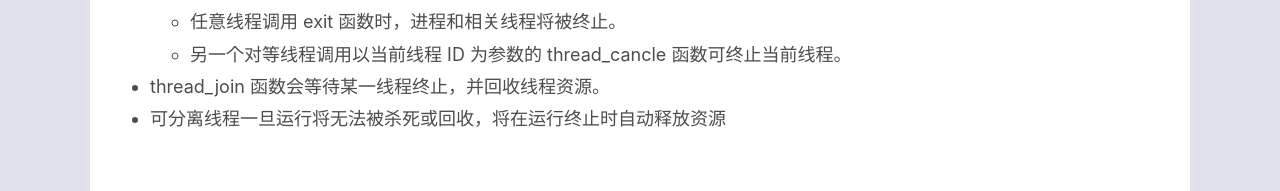
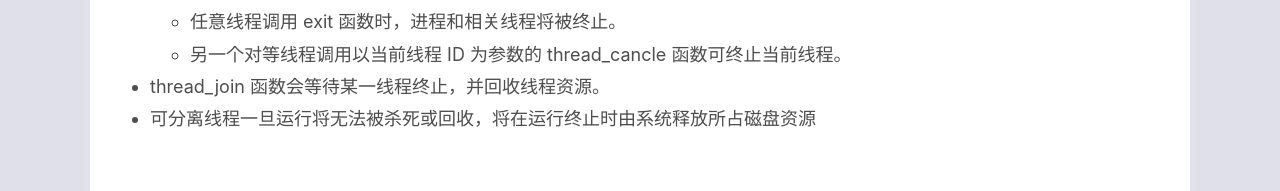
Before and after one commit to xxleyi/xxleyi.github.io, a Jekyll site: the page built from _posts/2017-10-18-并发编程：进程、IO 多路复用、线程.md, in a window 1280 px wide and 900 px high, scrolled down 2267 px. Shown: the part 706-897 px from the top of the window. Built offline with Jekyll 4.4.1, drawn with Linux system fonts in a browser that asks for light colours.

Commit message:
update a new blog.

```diff
--- a/_posts/2017-10-18-并发编程：进程、IO 多路复用、线程.md
+++ b/_posts/2017-10-18-并发编程：进程、IO 多路复用、线程.md
@@ -78,4 +78,4 @@ IO 多路复用下的并发给了程序员对于程序更强的控制力，同
 	- 任意线程调用 exit 函数时，进程和相关线程将被终止。
 	- 另一个对等线程调用以当前线程 ID 为参数的 thread\_cancle 函数可终止当前线程。
 - thread\_join 函数会等待某一线程终止，并回收线程资源。
-- 可分离线程一旦运行将无法被杀死或回收，将在运行终止时自动释放资源
+- 可分离线程一旦运行将无法被杀死或回收，将在运行终止时由系统释放所占磁盘资源
```
